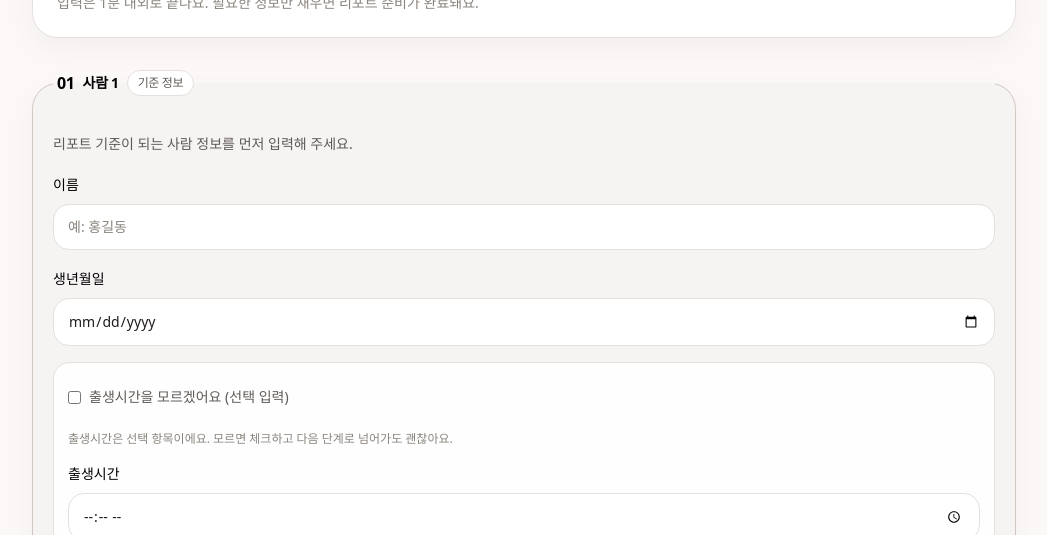
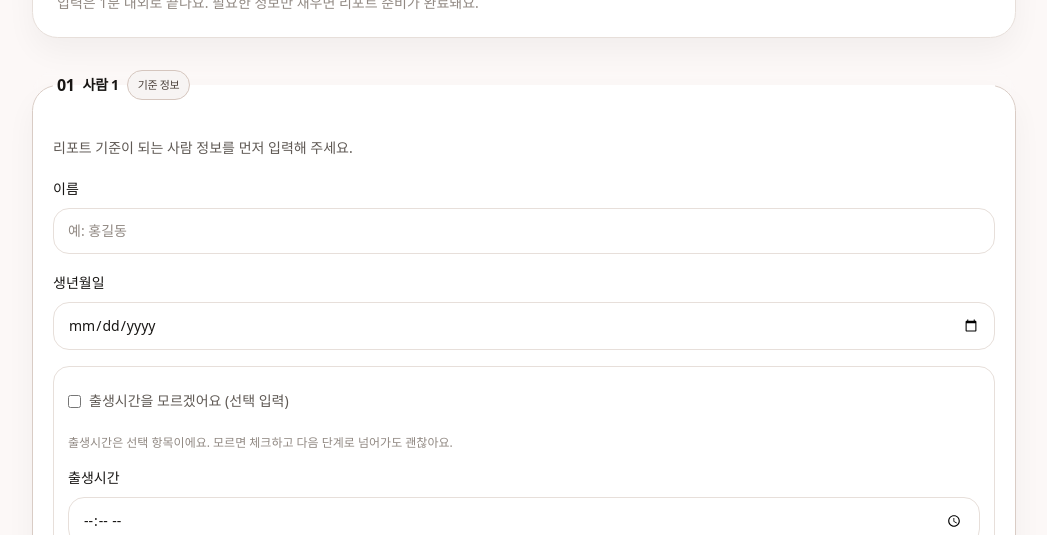
Before and after one commit to PLANB-John/product-saju-web-GPT, a Next.js app: page /match in a window 1280 px wide. Shown: the part 265-800 px from the top of the page, without its empty margins (116-1163 px from the left). Built offline with nearby package versions, Linux system fonts and the light colour scheme.

Commit message:
Refine brand color system for premium report tone

```diff
--- a/app/globals.css
+++ b/app/globals.css
@@ -5,16 +5,16 @@
 :root {
   color-scheme: light;
   --bg-main: #fcf8f7;
-  --bg-soft: #f1ebe7;
+  --bg-soft: #f4ede9;
   --bg-card: #ffffff;
-  --text-primary: #1f1c1a;
-  --text-secondary: #5f5a56;
-  --text-muted: #8a847e;
-  --border-default: #e5e0dc;
-  --accent-primary: #8f6f63;
-  --accent-secondary: #7d8574;
-  --accent-deep: #4e433e;
-  --btn-primary: #2f2926;
+  --text-primary: #181614;
+  --text-secondary: #5f5954;
+  --text-muted: #918983;
+  --border-default: #e7dfda;
+  --accent-primary: #9a7667;
+  --accent-secondary: #808a7d;
+  --accent-deep: #4b403a;
+  --btn-primary: #2c2623;
   --btn-text: #ffffff;
 }
 
@@ -55,7 +55,7 @@ button {
   }
 
   .surface-card {
-    @apply rounded-[1.6rem] border p-4 shadow-[0_10px_28px_rgba(31,28,26,0.04)] backdrop-blur-sm sm:p-6;
+    @apply rounded-[1.6rem] border p-4 shadow-[0_14px_30px_rgba(24,22,20,0.045)] backdrop-blur-sm sm:p-6;
     background-color: var(--bg-card);
     border-color: var(--border-default);
   }
@@ -88,8 +88,8 @@ button {
 
   .badge-soft {
     @apply inline-flex items-center rounded-full border px-3 py-1 text-xs font-semibold tracking-wide;
-    border-color: color-mix(in srgb, var(--accent-primary) 20%, var(--border-default));
-    background-color: color-mix(in srgb, var(--accent-primary) 12%, white);
+    border-color: color-mix(in srgb, var(--accent-primary) 24%, var(--border-default));
+    background-color: color-mix(in srgb, var(--accent-primary) 10%, white);
     color: var(--accent-deep);
   }
 
@@ -101,8 +101,8 @@ button {
 
   .badge-accent-subtle {
     @apply inline-flex items-center rounded-full border px-2.5 py-1 text-xs font-medium;
-    border-color: color-mix(in srgb, var(--accent-secondary) 36%, var(--border-default));
-    background-color: color-mix(in srgb, var(--accent-secondary) 12%, white);
+    border-color: color-mix(in srgb, var(--accent-secondary) 30%, var(--border-default));
+    background-color: color-mix(in srgb, var(--accent-secondary) 10%, white);
     color: var(--accent-deep);
   }
 
@@ -121,7 +121,7 @@ button {
 
   .btn-secondary:hover,
   .btn-secondary:active {
-    background-color: color-mix(in srgb, var(--accent-secondary) 8%, white);
+    background-color: color-mix(in srgb, var(--accent-secondary) 7%, white);
   }
 
   .input-field {
@@ -141,7 +141,7 @@ button {
 
   .section-head {
     @apply inline-flex items-center gap-2 rounded-full px-3 py-1 text-xs font-semibold tracking-wide sm:text-sm;
-    background-color: color-mix(in srgb, var(--accent-primary) 12%, white);
+    background-color: color-mix(in srgb, var(--accent-primary) 10%, white);
     color: var(--accent-deep);
   }
 
--- a/app/match/page.tsx
+++ b/app/match/page.tsx
@@ -43,26 +43,42 @@ function PersonFields({
       : "함께 해석할 상대 정보를 이어서 입력해 주세요.";
 
   return (
-    <fieldset className="surface-card space-y-4 p-4 fade-up sm:p-5"
-      style={
-        tone === "soft"
-          ? {
-              borderColor: "color-mix(in srgb, var(--accent-primary) 22%, var(--border-default))",
-              backgroundColor: "color-mix(in srgb, var(--accent-primary) 8%, white)",
-            }
-          : { borderColor: "var(--border-default)", backgroundColor: "var(--bg-card)" }
-      }>
+    <fieldset
+      className="surface-card space-y-4 p-4 fade-up sm:p-5"
+      style={{
+        borderColor:
+          tone === "soft"
+            ? "color-mix(in srgb, var(--accent-primary) 18%, var(--border-default))"
+            : "color-mix(in srgb, var(--accent-secondary) 14%, var(--border-default))",
+        backgroundColor: "var(--bg-card)",
+      }}
+    >
       <legend className="w-full px-1">
-        <div className="flex flex-wrap items-center gap-2 text-sm font-semibold tracking-tight text-black">
+        <div className="flex flex-wrap items-center gap-2 text-sm font-semibold tracking-tight" style={{ color: "var(--text-primary)" }}>
           <span className="text-base">{emoji}</span>
           <span>{label}</span>
-          <span className="badge-muted">{badge}</span>
+          <span
+            className="inline-flex items-center rounded-full border px-2.5 py-1 text-[11px] font-medium"
+            style={{
+              borderColor:
+                tone === "soft"
+                  ? "color-mix(in srgb, var(--accent-primary) 24%, var(--border-default))"
+                  : "color-mix(in srgb, var(--accent-secondary) 24%, var(--border-default))",
+              backgroundColor:
+                tone === "soft"
+                  ? "color-mix(in srgb, var(--accent-primary) 8%, white)"
+                  : "color-mix(in srgb, var(--accent-secondary) 8%, white)",
+              color: "var(--accent-deep)",
+            }}
+          >
+            {badge}
+          </span>
         </div>
       </legend>
       <p className="text-sm leading-6" style={{ color: "var(--text-secondary)" }}>{sectionHint}</p>
 
       <div className="space-y-2">
-        <label className="text-sm font-medium text-black" htmlFor={`${fieldKey}-name`}>이름</label>
+        <label className="text-sm font-medium" style={{ color: "var(--text-primary)" }} htmlFor={`${fieldKey}-name`}>이름</label>
         <input
           id={`${fieldKey}-name`}
           className="input-field"
@@ -75,7 +91,7 @@ function PersonFields({
       </div>
 
       <div className="space-y-2">
-        <label className="text-sm font-medium text-black" htmlFor={`${fieldKey}-birth-date`}>생년월일</label>
+        <label className="text-sm font-medium" style={{ color: "var(--text-primary)" }} htmlFor={`${fieldKey}-birth-date`}>생년월일</label>
         <input
           id={`${fieldKey}-birth-date`}
           type="date"
@@ -88,7 +104,7 @@ function PersonFields({
         ) : null}
       </div>
 
-      <div className="space-y-3 rounded-2xl border bg-white/90 p-3.5" style={{ borderColor: "var(--border-default)" }}>
+      <div className="space-y-3 rounded-2xl border bg-white p-3.5" style={{ borderColor: "var(--border-default)" }}>
         <label className="flex min-h-[2.5rem] items-center gap-2 text-sm" style={{ color: "var(--text-secondary)" }} htmlFor={`${fieldKey}-birth-time-unknown`}>
           <input
             id={`${fieldKey}-birth-time-unknown`}
@@ -107,7 +123,7 @@ function PersonFields({
         <p className="text-xs leading-5" style={{ color: "var(--text-muted)" }}>출생시간은 선택 항목이에요. 모르면 체크하고 다음 단계로 넘어가도 괜찮아요.</p>
 
         <div className="space-y-2">
-          <label className="text-sm font-medium text-black" htmlFor={`${fieldKey}-birth-time`}>출생시간</label>
+          <label className="text-sm font-medium" style={{ color: "var(--text-primary)" }} htmlFor={`${fieldKey}-birth-time`}>출생시간</label>
           <input
             id={`${fieldKey}-birth-time`}
             type="time"
@@ -190,7 +206,7 @@ export default function MatchPage() {
         />
 
         {hasError ? (
-          <p className="rounded-2xl border px-3 py-2.5 text-sm" style={{ borderColor: "color-mix(in srgb, var(--accent-primary) 24%, var(--border-default))", backgroundColor: "color-mix(in srgb, var(--accent-primary) 10%, white)", color: "var(--text-secondary)" }}>
+          <p className="rounded-2xl border px-3 py-2.5 text-sm" style={{ borderColor: "color-mix(in srgb, var(--accent-primary) 28%, var(--border-default))", backgroundColor: "color-mix(in srgb, var(--accent-primary) 8%, white)", color: "var(--text-secondary)" }}>
             아직 비어 있는 항목이 있어요. 표시된 정보만 채우면 리포트를 바로 확인할 수 있어요.
           </p>
         ) : null}
--- a/components/layout-shell.tsx
+++ b/components/layout-shell.tsx
@@ -11,12 +11,12 @@ const navItems = [
 export function LayoutShell({ children }: { children: ReactNode }) {
   return (
     <div className="min-h-screen pb-10">
-      <header className="sticky top-0 z-20 border-b bg-white/90 backdrop-blur-lg" style={{ borderColor: "var(--border-default)" }}>
+      <header className="sticky top-0 z-20 border-b bg-white/92 backdrop-blur-lg" style={{ borderColor: "var(--border-default)" }}>
         <div className="app-container flex flex-wrap items-center justify-between gap-3 py-4">
           <Link href="/" className="inline-flex items-center gap-2 text-base font-semibold no-underline" style={{ color: "var(--text-primary)" }}>
             <span
               className="inline-flex h-8 w-8 items-center justify-center rounded-full border text-sm"
-              style={{ borderColor: "var(--border-default)", backgroundColor: "var(--bg-soft)", color: "var(--accent-deep)" }}
+              style={{ borderColor: "var(--border-default)", backgroundColor: "color-mix(in srgb, var(--accent-primary) 8%, var(--bg-soft))", color: "var(--accent-deep)" }}
             >
               ♡
             </span>
```
Also changed, not shown: app/page.tsx (+9 -9 lines), components/result/result-page-client.tsx (+4 -4 lines), 1 other file (tests, documents, lock files or other folders).
